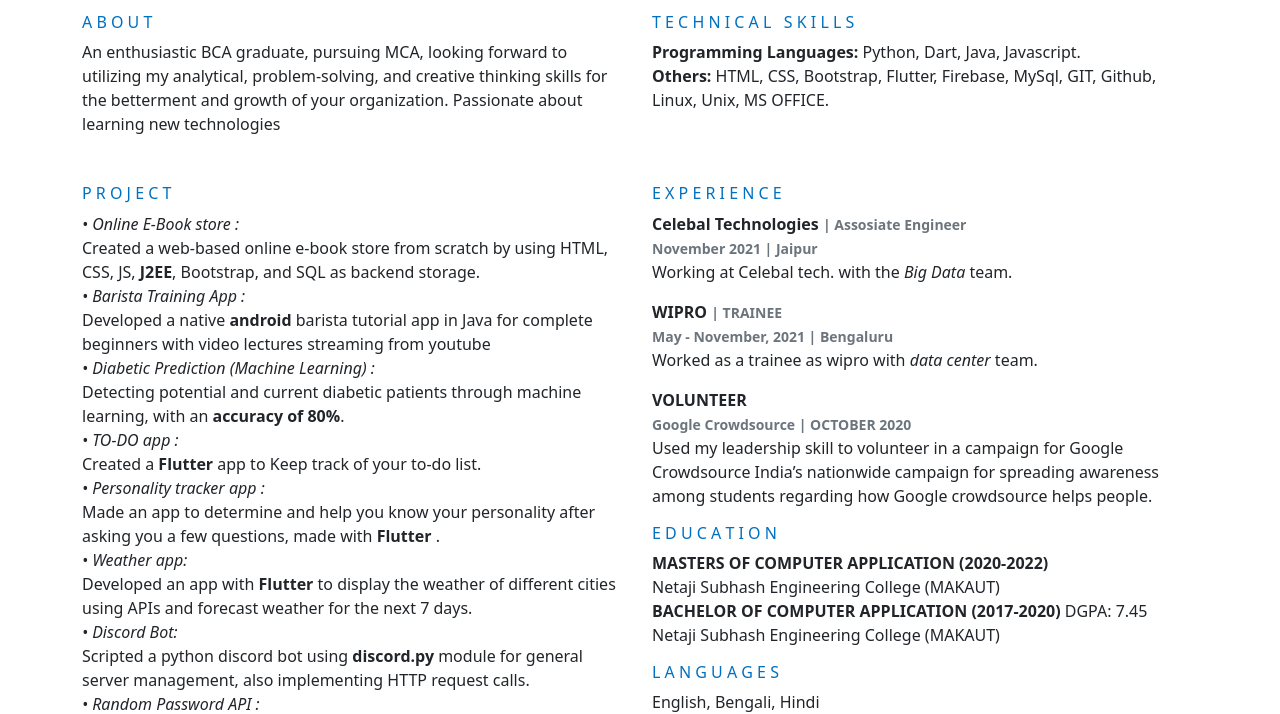
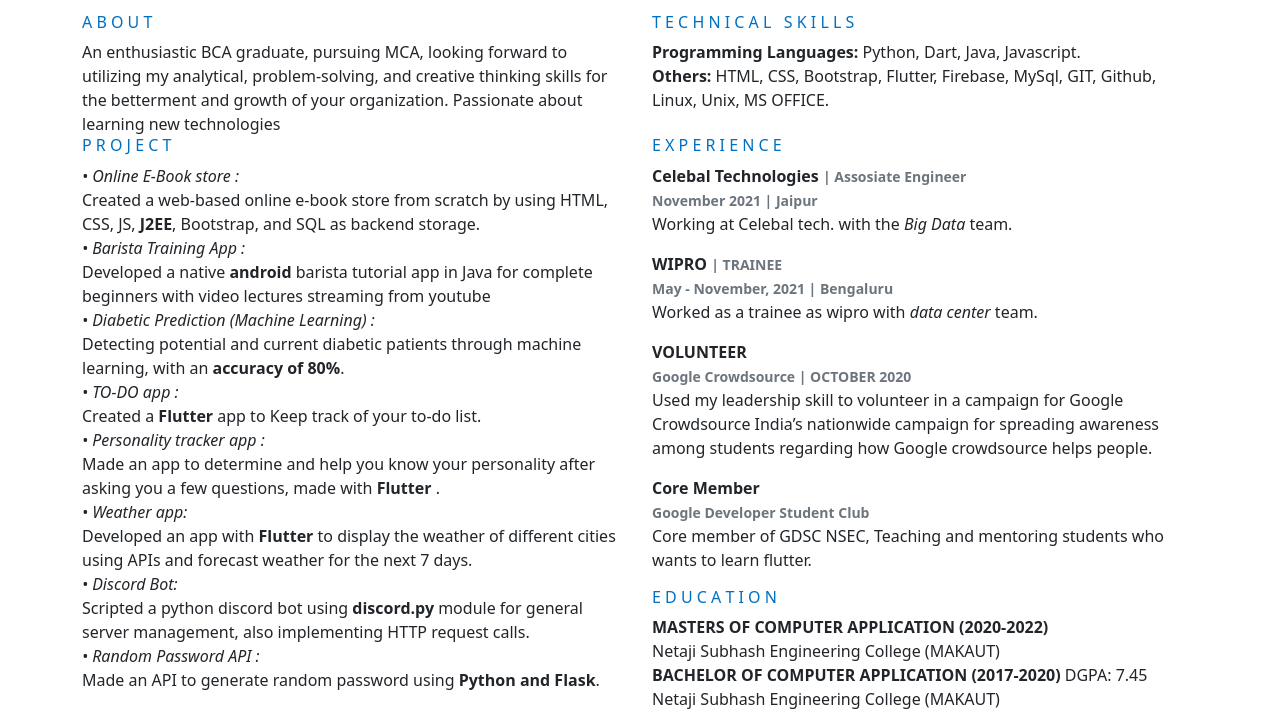
Before and after one commit to devSouvik/resume, a plain HTML site: page index.html in a window 1280 px wide. Shown: the part 102-816 px from the top of the page. Drawn offline with nearby package versions, Linux system fonts and the light colour scheme.

Commit message:
id added

```diff
--- a/index.html
+++ b/index.html
@@ -48,7 +48,7 @@
       </div>
     </div>
 
-    <div class="container py-5">
+    <div class="container" id="project">
       <div class="row">
         <div class="col-6">
           <p class="h6">P R O J E C T</p>
@@ -125,6 +125,14 @@
             Crowdsource India’s nationwide campaign for spreading awareness
             among students regarding how Google crowdsource helps people.
           </p>
+          <strong>Core Member </strong><br />
+          <small class="text-muted">
+            <strong> Google Developer Student Club </strong>
+          </small>
+          <p>
+            Core member of GDSC NSEC, Teaching and mentoring students who wants
+            to learn flutter.
+          </p>
           <div class="col-lg">
             <p class="h6">E D U C A T I O N</p>
             <strong>MASTERS OF COMPUTER APPLICATION (2020-2022)</strong><br />
```
